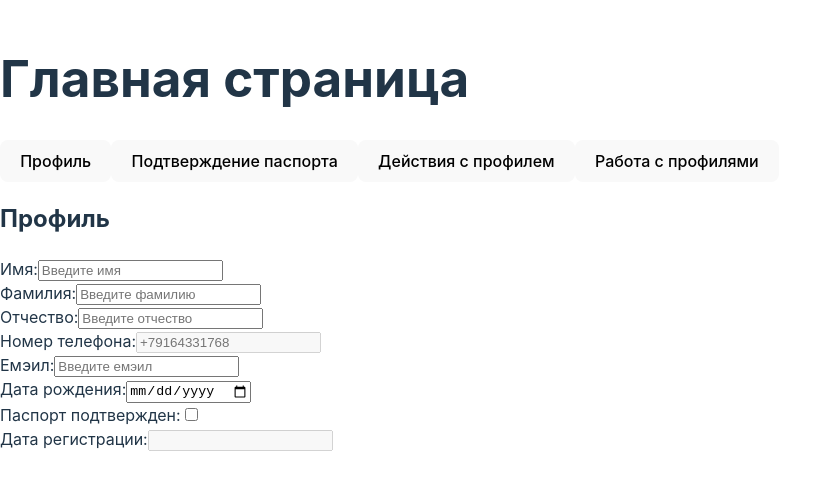
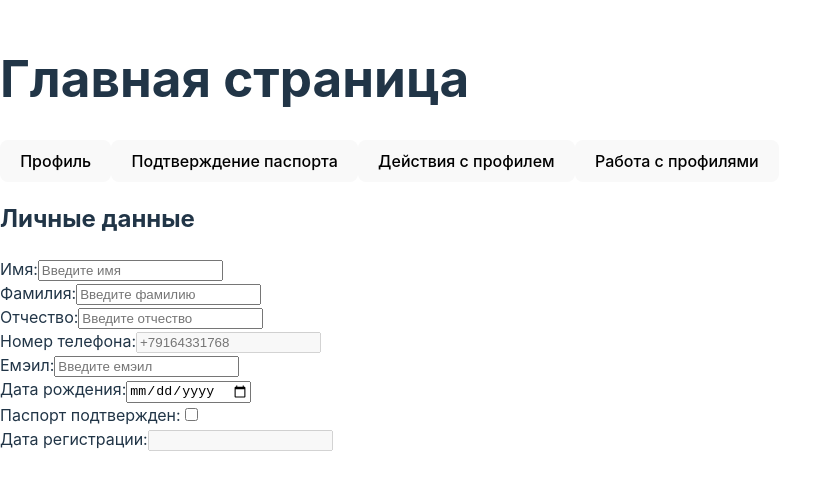
Before and after one commit to vostrexxx/PurePartrners, a React (Vite) app in the folder PPartners/: page /main in a window 1280 px wide. Shown: the part 167-654 px from the top of the page, without its empty margins (0-821 px from the left). Built offline with nearby package versions, Linux system fonts and the light colour scheme.

Commit message:
added func for token

```diff
--- a/PPartners/src/Components/Pages/Login/LoginPage.jsx
+++ b/PPartners/src/Components/Pages/Login/LoginPage.jsx
@@ -15,10 +15,15 @@ const LoginPage = () => {
                 headers: {
                     'Content-Type': 'application/json',
                 },
-                body: JSON.stringify({ phoneNumber, password, rememberMe }),
+                body: JSON.stringify({ phoneNumber, password }),
             });
 
             if (response.ok) {
+                const data = await response.json();
+                const token = data.token; // Сервер возвращает токен в поле `token`
+
+                localStorage.setItem('authToken', token);
+
                 navigate('/main');
             } else {
                 console.error('Ошибка входа');
@@ -27,7 +32,6 @@ const LoginPage = () => {
             console.error('Произошла ошибка:', error);
         }
 
-        // Заглушка для тестирования:
         // const simulateResponse = () => 1;
         // if (simulateResponse() === 1) {
         //     navigate('/main');
--- a/PPartners/src/Components/Pages/Main/MainPage.jsx
+++ b/PPartners/src/Components/Pages/Main/MainPage.jsx
@@ -4,9 +4,10 @@ const MainPage = () => {
     const [activeSection, setActiveSection] = useState('profile');
 
 
+
     const Profile = () => (
         <div>
-            <h2>Профиль</h2>
+            <h2>Личные данные</h2>
             <div>
                 <label>Имя:</label>
                 <input type="text" placeholder="Введите имя" />
```
